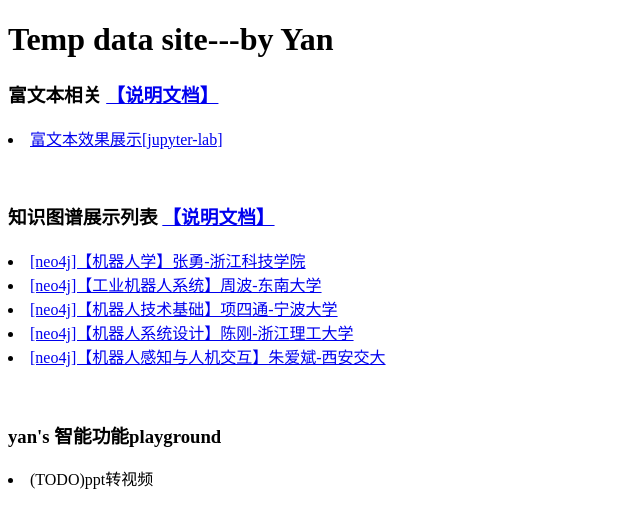
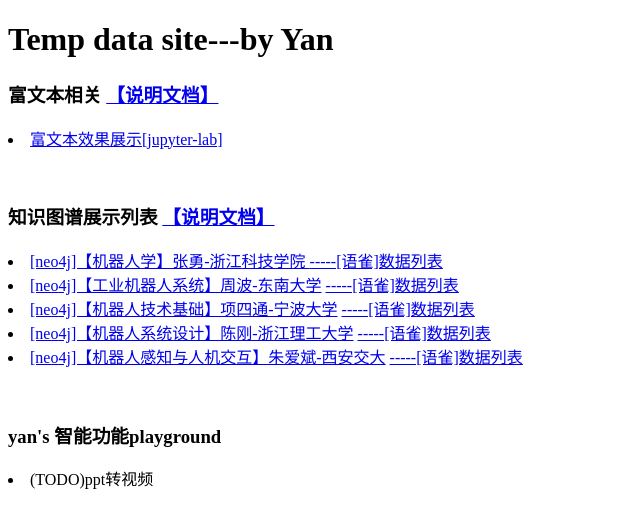
Before and after one commit to yanqi91/django_website, a Django app: page /main/ in a window 1280 px wide. Shown: the top 528 px of the page, without its empty margins (0-640 px from the left). Run offline with Django 3.2, Linux system fonts and the light colour scheme.

Commit message:
updated: updated link

```diff
--- a/HelloWorld/templates/main.html
+++ b/HelloWorld/templates/main.html
@@ -28,11 +28,16 @@
             </br>
             <p>
             <h3>知识图谱展示列表 <a href='https://zjlab-smartedu.yuque.com/staff-ma2qux/cpsj/yvxmpp' target="_blank">【说明文档】</a></h3>
-                <li><a href='http://116.62.136.121:7474/browser/' target="_blank">[neo4j]【机器人学】张勇-浙江科技学院</a></li>
-                <li><a href='http://116.62.136.121:7476/browser/' target="_blank">[neo4j]【工业机器人系统】周波-东南大学</a></li>
-                <li><a href='http://116.62.136.121:7478/browser/' target="_blank">[neo4j]【机器人技术基础】项四通-宁波大学</a></li>
-                <li><a href='http://116.62.136.121:7480/browser/' target="_blank">[neo4j]【机器人系统设计】陈刚-浙江理工大学</a></li>
-                <li><a href='http://116.62.136.121:7482/browser/' target="_blank">[neo4j]【机器人感知与人机交互】朱爱斌-西安交大</a></li>
+                <li><a href='http://116.62.136.121:7474/browser/' target="_blank">[neo4j]【机器人学】张勇-浙江科技学院   </a>
+                    <a href='https://zjlab-smartedu.yuque.com/staff-ma2qux/cpsj/grpmfm#D4uC' target="_blank">-----[语雀]数据列表</a></li>
+                <li><a href='http://116.62.136.121:7476/browser/' target="_blank">[neo4j]【工业机器人系统】周波-东南大学</a>
+                    <a href='https://zjlab-smartedu.yuque.com/staff-ma2qux/cpsj/gu94drvh01sr9lma#oGeS' target="_blank">-----[语雀]数据列表</a></li>
+                <li><a href='http://116.62.136.121:7478/browser/' target="_blank">[neo4j]【机器人技术基础】项四通-宁波大学</a>
+                    <a href='https://zjlab-smartedu.yuque.com/staff-ma2qux/cpsj/gispnw8n8pkz7btv#yh81' target="_blank">-----[语雀]数据列表</a></li>
+                <li><a href='http://116.62.136.121:7480/browser/' target="_blank">[neo4j]【机器人系统设计】陈刚-浙江理工大学</a>
+                <a href='https://zjlab-smartedu.yuque.com/staff-ma2qux/cpsj/ff3abb6nv0kr4i5u#UqxO' target="_blank">-----[语雀]数据列表</a></li></li>
+                <li><a href='http://116.62.136.121:7482/browser/' target="_blank">[neo4j]【机器人感知与人机交互】朱爱斌-西安交大</a>
+                <a href='https://zjlab-smartedu.yuque.com/staff-ma2qux/cpsj/so3v317vsh6ptcoi#AQgs' target="_blank">-----[语雀]数据列表</a></li></li>
 
             </p>
             </br>
```
